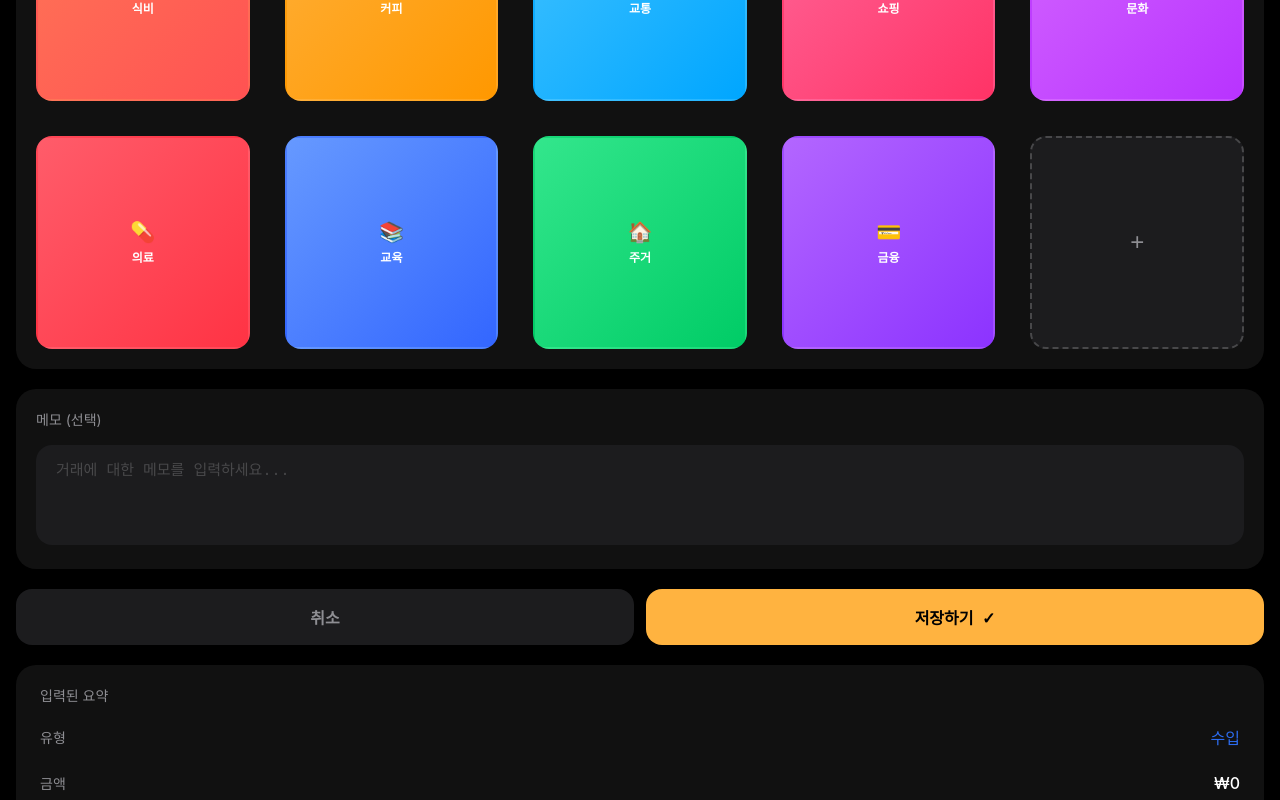
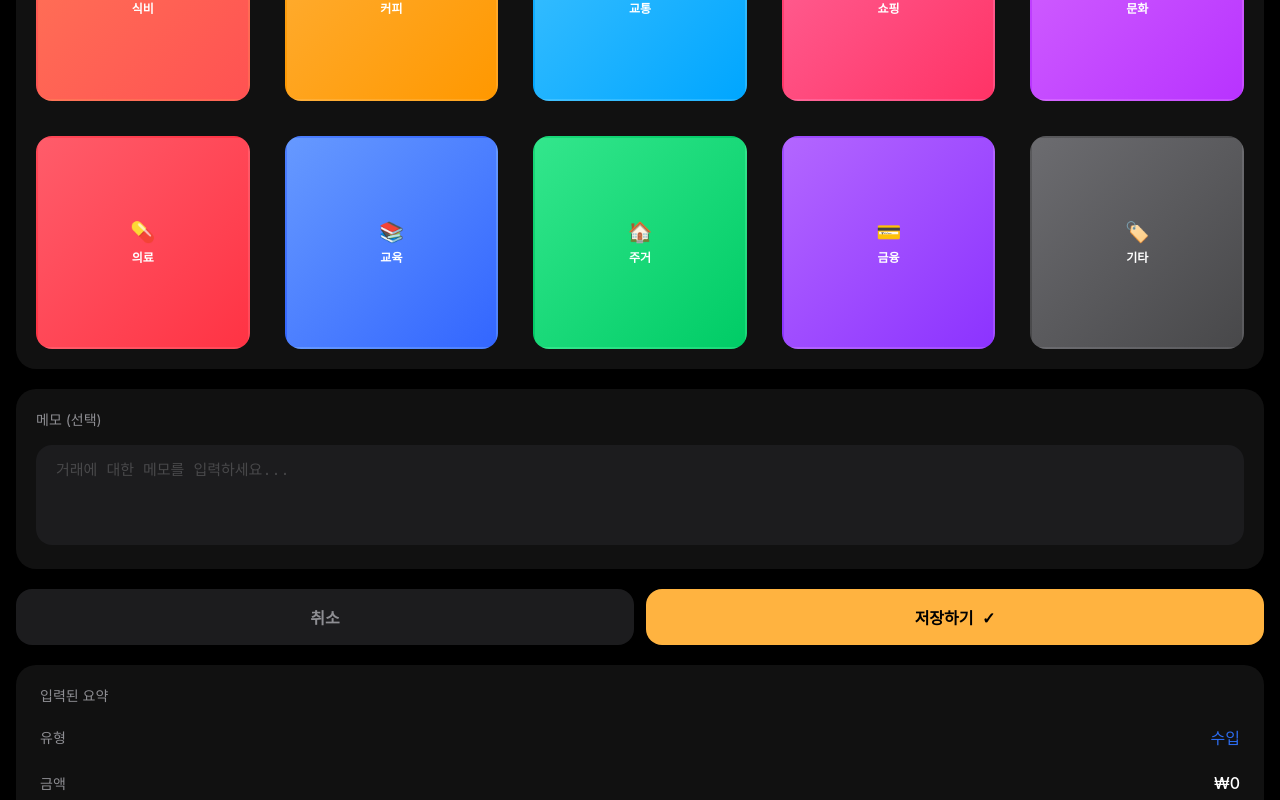
Before and after one commit to kb-7th-household-account-book/vue-account-book, a Vue app: page /settings in a window 1280 px wide. Shown: the part 920-1720 px from the top of the page. Built offline with nearby package versions, Linux system fonts and the light colour scheme; a web font is replaced by a local one.

Commit message:
feat: 카테고리 버튼 + -> 기타 수정

```diff
--- a/src/components/transaction-register/BotRecentTransaction.vue
+++ b/src/components/transaction-register/BotRecentTransaction.vue
@@ -12,7 +12,7 @@ const categoryMap = {
     'EDUCATION': { label: '교육', icon: '📚' },
     'HOUSING': { label: '주거', icon: '🏠' },
     'FINANCE': { label: '금융', icon: '💳' },
-    'OTHERS': { label: '기타', icon: '🎲' }
+    'OTHERS': { label: '기타', icon: '🏷️' }
 }
 
 const getCategoryInfo = (categoryId) => {
--- a/src/components/transaction-register/BotSummaryList.vue
+++ b/src/components/transaction-register/BotSummaryList.vue
@@ -14,7 +14,7 @@ const formattedAmount = computed(() => {
     return Number(props.amount).toLocaleString();
 });
 
-// 💡 2. 카테고리 ID를 한국어/아이콘으로 변환하기 위한 맵
+//  2. 카테고리 ID를 한국어/아이콘으로 변환하기 위한 맵
 const categoryMap = {
     'FOOD': { label: '식비', icon: '🍜' },
     'COFFEE': { label: '커피', icon: '☕' },
--- a/src/components/transaction-register/MidCategoryButton.vue
+++ b/src/components/transaction-register/MidCategoryButton.vue
@@ -23,7 +23,8 @@ const categories = [
     { id: 'MEDICAL', label: '의료', icon: '💊', bg: 'linear-gradient(135deg, #FF5C6A, #FF3344)' },
     { id: 'EDUCATION', label: '교육', icon: '📚', bg: 'linear-gradient(135deg, #6699FF, #3366FF)' },
     { id: 'HOUSING', label: '주거', icon: '🏠', bg: 'linear-gradient(135deg, #33E68C, #00CC66)' },
-    { id: 'FINANCE', label: '금융', icon: '💳', bg: 'linear-gradient(135deg, #B366FF, #8C33FF)' }
+    { id: 'FINANCE', label: '금융', icon: '💳', bg: 'linear-gradient(135deg, #B366FF, #8C33FF)' },
+    { id: 'OTHERS', label: '기타', icon: '🏷️', bg: 'linear-gradient(135deg, #6c6c70, #48484a)' }
 ];
 </script>
 
@@ -41,10 +42,6 @@ const categories = [
             >
                 <span class="icon">{{ cat.icon }}</span>
                 <span class="label">{{ cat.label }}</span>
-            </button>
-
-            <button class="category-item add-btn">
-                <span class="icon plus-icon">+</span>
             </button>
         </div>
     </section>
@@ -65,7 +62,7 @@ const categories = [
     margin-bottom: 16px;
 }
 
-/* 💡 CSS Grid를 사용하여 5열(columns) 배치 */
+/*  CSS Grid를 사용하여 5열(columns) 배치 */
 .category-grid {
     display: grid;
     grid-template-columns: repeat(5, 1fr);
@@ -81,7 +78,7 @@ const categories = [
     aspect-ratio: 1 / 1; /* 정사각형 비율 유지 */
 
     width: 100%;
-    max-width: 250px; /* 원하는 크기로 숫자를 줄이거나 늘려보세요! (예: 56px, 64px) */
+    max-width: 250px;
     margin: 0 auto;  /* 칸 안에서 버튼을 가운데로 정렬 */
 
     border-radius: 16px;
@@ -106,20 +103,4 @@ const categories = [
     font-size: 12px;
     font-weight: 600;
 }
-
-/* UI 전용 더보기(+) 버튼 스타일 */
-.add-btn {
-    background: #1c1c1e;
-    border: 2px dashed #48484a; /* 점선 테두리 */
-    cursor: default; /* 클릭 기능 없음을 시각적으로 표현 */
-}
-.add-btn:active {
-    transform: none; /* 클릭 모션 제거 */
-}
-
-.plus-icon {
-    color: #8e8e93;
-    font-size: 24px;
-    margin-bottom: 0;
-}
 </style>
--- a/src/views/Settings.vue
+++ b/src/views/Settings.vue
@@ -161,7 +161,7 @@ const userStats = reactive({
   align-items: center;
   justify-content: center;
 
-  /* 💡 만약 아이콘이 '미세하게' 위로 올라가 보인다면 아래 주석을 풀어 조절하세요 */
+  /* 만약 아이콘이 '미세하게' 위로 올라가 보인다면 아래 주석을 풀어 조절하세요 */
   /* transform: translateY(1px); */
 }
 </style>
```
